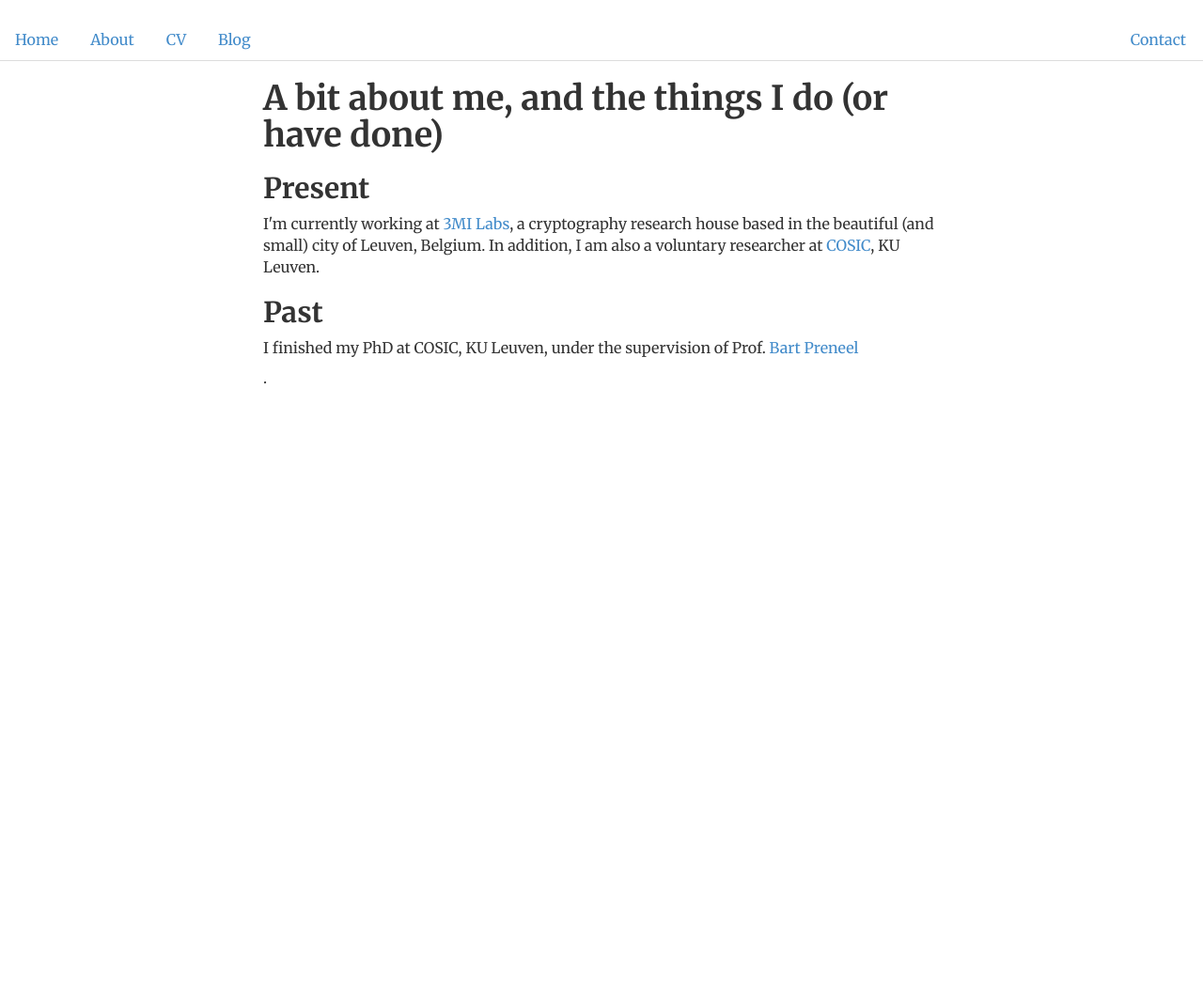
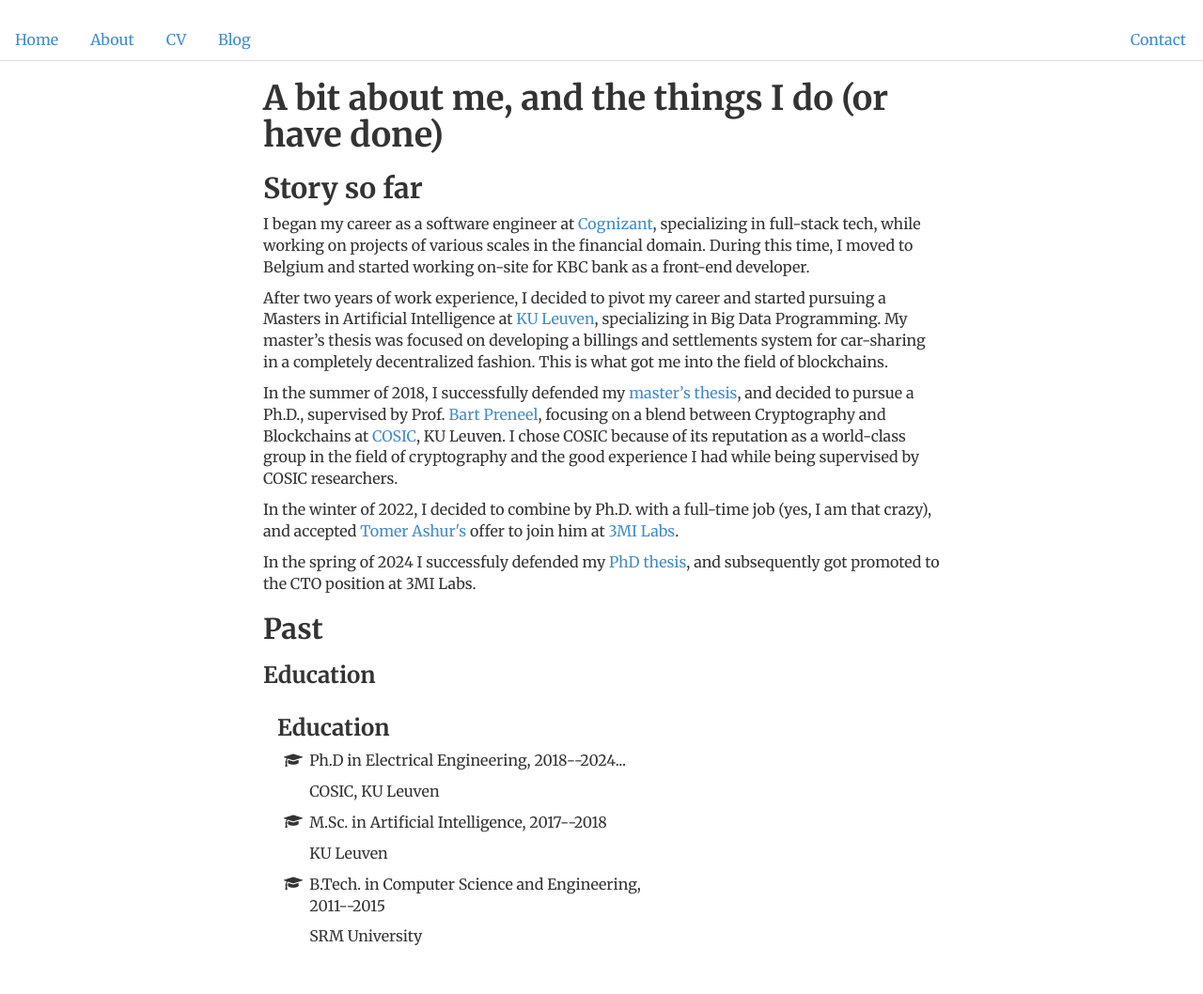
Before and after one commit to AkashMVerma/akashmadhusudan.github.io, a Jekyll site: the page built from about/index.html, in a window 1280 px wide. Shown: the whole page at 94% size. Built offline with Jekyll 4.4.1, drawn with Linux system fonts in a browser that asks for light colours; a style sheet for code colours, icons or effects is not loaded; before the commit the page ends 900 px from its top, so only the background shows below that.

```diff
--- a/about/index.html
+++ b/about/index.html
@@ -5,9 +5,53 @@
 <div class="blurb">
 	<h1>A bit about me, and the things I do (or have done)</h1>
 
-  <h2> Present </h2>
-	<p>I'm currently working at <a href="https://www.3milabs.tech">3MI Labs</a>, a cryptography research house based in the beautiful (and small) city of Leuven, Belgium. In addition, I am also a voluntary researcher at <a href="https://www.esat.kuleuven.be/cosic/">COSIC</a>, KU Leuven.
+  <h2> Story so far </h2>
+	<p><p>I began my career as a software engineer at <a href="https://www.cognizant.com/us/en" target="_blank">Cognizant</a>, specializing in full-stack tech, while working on projects of various scales in the financial domain.
+    During this time, I moved to Belgium and started working on-site for KBC bank as a front-end developer. </p>
+
+  <p> After two years of work experience, I decided to pivot my career and started pursuing a Masters in Artificial Intelligence at <a href="https://www.kuleuven.be/kuleuven" target="_blank">KU Leuven</a>, specializing in Big Data Programming.
+    My master’s thesis was focused on developing a billings and settlements system for car-sharing in a completely decentralized fashion. This is what got me into the field of blockchains.</p>
+
+  <p>In the summer of 2018, I successfully defended my <a href="https://www.esat.kuleuven.be/cosic/publications/thesis-313.pdf">master’s thesis</a>,
+  and decided to pursue a Ph.D., supervised by Prof. <a href="https://homes.esat.kuleuven.be/~preneel/" target="_blank">Bart Preneel</a>, focusing on a blend between Cryptography and Blockchains at <a href="https://www.esat.kuleuven.be/cosic/" target="_blank">COSIC</a>, KU Leuven. I chose COSIC because of its reputation as a world-class group in the field of cryptography and the good experience I had while being supervised by COSIC researchers.</p>
+
+  <p>In the winter of 2022, I decided to combine by Ph.D. with a full-time job (yes, I am that crazy), and accepted <a href="https://scholar.google.com/citations?user=PT_KR28AAAAJ&hl=en" target="_blank">Tomer Ashur's</a> offer to join him at <a href="https://www.3milabs.tech" target="_blank">3MI Labs</a>.</p>
+
+  <p>In the spring of 2024 I successfuly defended my <a href="https://kuleuven.limo.libis.be/discovery/search?query=any,contains,LIRIAS4158026&tab=LIRIAS&search_scope=lirias_profile&vid=32KUL_KUL:Lirias&offset=0" target="_blank">PhD thesis</a>, and subsequently got promoted to the CTO position at 3MI Labs.</p>
   </p>
+
   <h2> Past </h2>
-  <p>I finished my PhD at COSIC, KU Leuven, under the supervision of Prof. <a href="https://homes.esat.kuleuven.be/~preneel/">Bart Preneel</a></p>.
+    <h3> Education </h3>
+    <div class="col-sm-7">
+      <h3>Education</h3>
+      <ul class="ul-edu fa-ul">
+
+        <li>
+          <i class="fa-li fa fa-graduation-cap"></i>
+          <div class="description">
+            <p class="course">Ph.D in Electrical Engineering, 2018--2024...</p>
+            <p class="institution">COSIC, KU Leuven</p>
+          </div>
+        </li>
+
+        <li>
+          <i class="fa-li fa fa-graduation-cap"></i>
+          <div class="description">
+            <p class="course">M.Sc. in Artificial Intelligence, 2017--2018</p>
+            <p class="institution">KU Leuven</p>
+          </div>
+        </li>
+
+        <li>
+          <i class="fa-li fa fa-graduation-cap"></i>
+          <div class="description">
+            <p class="course">B.Tech. in Computer Science and Engineering, 2011--2015</p>
+            <p class="institution">SRM University</p>
+          </div>
+        </li>
+
+      </ul>
+    </div>
+
+
 </div><!-- /.blurb -->
```
